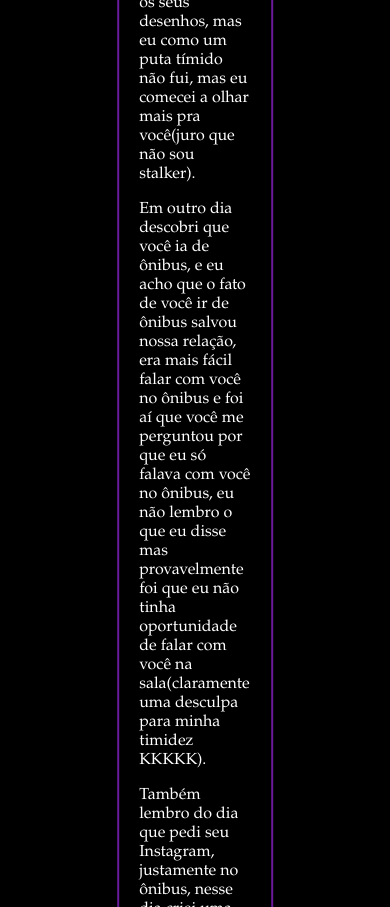
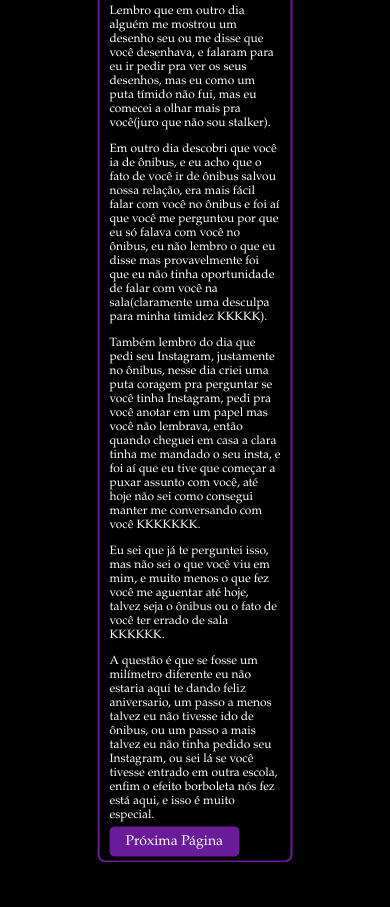
Before and after one commit to GameOverRpG/sofia-presente, a plain HTML site: page pagina2.html in a window 390 px wide. Shown: the part 437-1344 px from the top of the page. After the commit the page ends 1299 px from the top, so only its background shows below. Drawn offline with Linux system fonts and the light colour scheme.

Commit message:
Update styles.css

```diff
--- a/styles.css
+++ b/styles.css
@@ -17,7 +17,7 @@ body {
     transform: translate(-50%, -50%);
 }
 
-#myImage, #myIcon {
+#myImage, #myIcon, .smallImage {
     max-width: 100%;
     height: auto;
     border: 2px solid #6a1b9a;
@@ -38,7 +38,7 @@ h1 {
     font-family: Georgia, serif;
 }
 
-#btnNext {
+#btnNext, #btnSuplementacao {
     padding: 10px 20px;
     font-size: 16px;
     background-color: #6a1b9a;
@@ -50,20 +50,31 @@ h1 {
     margin-top: 20px;
 }
 
-#btnNext:hover {
+#btnNext:hover, #btnSuplementacao:hover {
     background-color: #4a148c;
 }
 
 /* Adicionando estilos para dispositivos móveis */
 @media only screen and (max-width: 600px) {
-    #content {
-        padding: 20px;
+    h1 {
+        font-size: 24px;
+    }
+
+    #textContainer {
+        font-size: 14px;
+        padding: 10px;
+    }
+
+    p {
+        font-size: 12px;
+    }
+
+    #btnNext, #btnSuplementacao {
+        font-size: 14px;
+        padding: 8px 16px;
+    }
+
+    #myImage, #myIcon, .smallImage {
+        margin-top: 10px;
     }
 }
-
-/* Adicione este estilo para ajustar o tamanho da imagem pequena na página 4 */
-.smallImage {
-    max-width: 30%; /* Você pode ajustar a porcentagem conforme necessário */
-    height: auto;
-    margin-top: 20px;
-}
```
